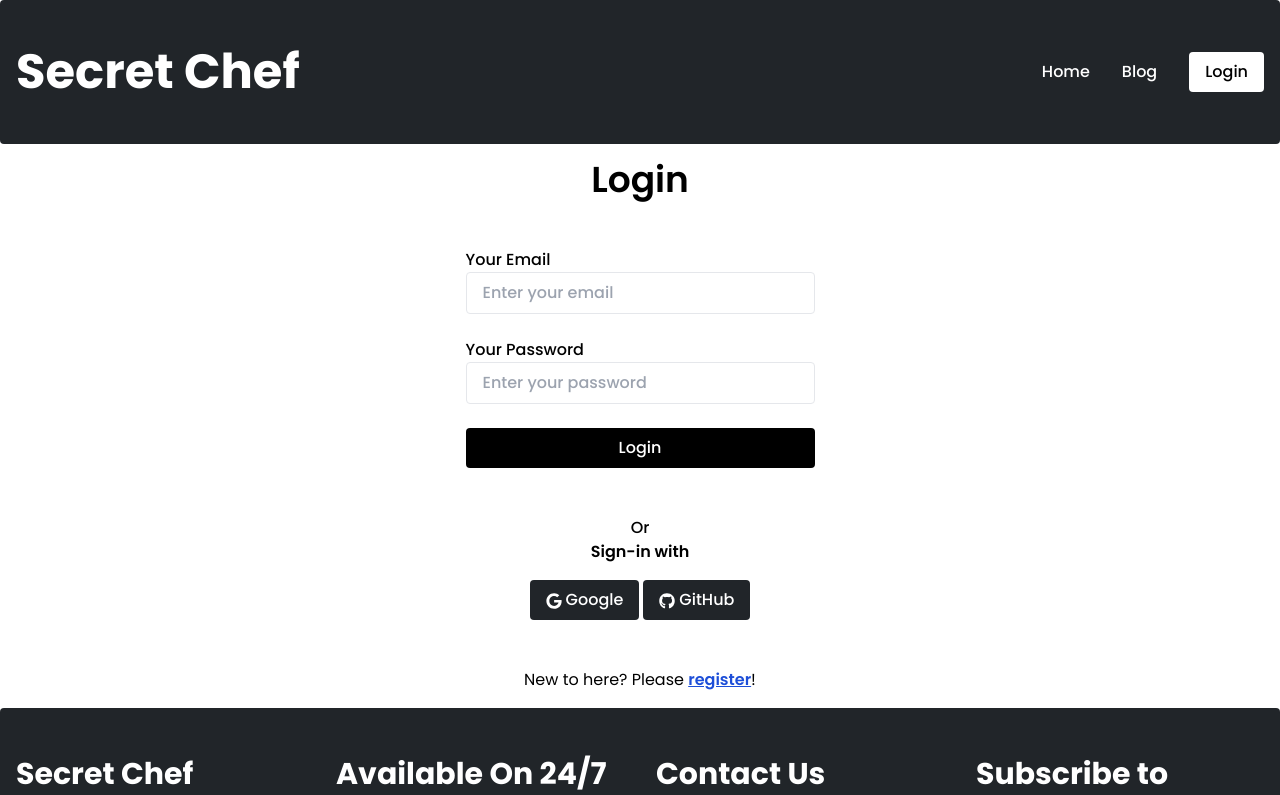
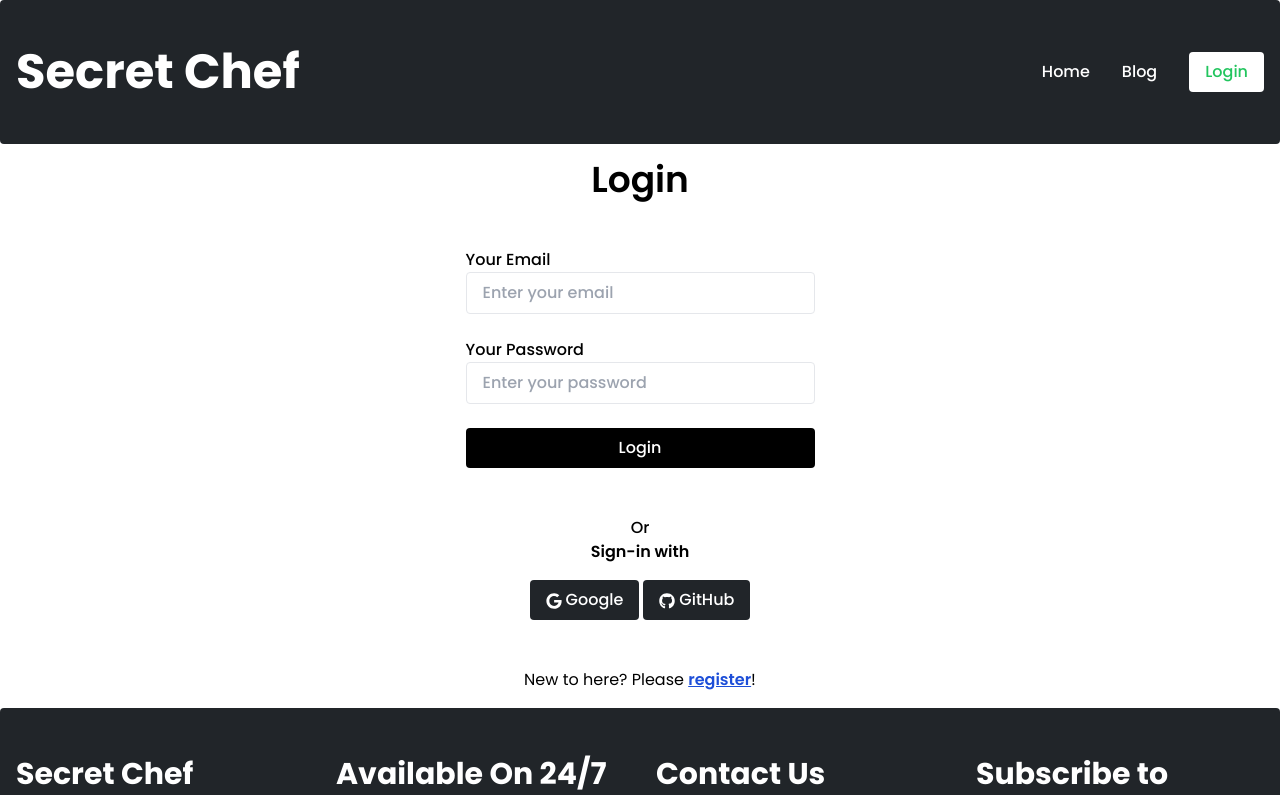
Before and after one commit to showvike/secret-chef, a React (Vite) app: page /login in a window 1280 px wide. Shown: the top 795 px of the page. Built offline with nearby package versions, Linux system fonts and the light colour scheme; no server answers.

Commit message:
read me file added

```diff
--- a/src/components/Share/Header/Header.jsx
+++ b/src/components/Share/Header/Header.jsx
@@ -44,11 +44,18 @@ const Header = () => {
           </li>
           <li>
             {!user ? (
-              <Link to="/login">
-                <button className="bg-white text-black px-4 py-2 rounded">
-                  Login
-                </button>
-              </Link>
+              <NavLink
+                to="/login"
+                className={({ isActive, isPending }) =>
+                  isActive
+                    ? "text-green-500"
+                    : isPending
+                    ? "text-yellow-500"
+                    : "text-black"
+                }
+              >
+                <button className="bg-white px-4 py-2 rounded">Login</button>
+              </NavLink>
             ) : (
               <div>
                 <button onClick={handleLogOut}>
```
Also changed, not shown: 1 other file (tests, documents, lock files or other folders).
